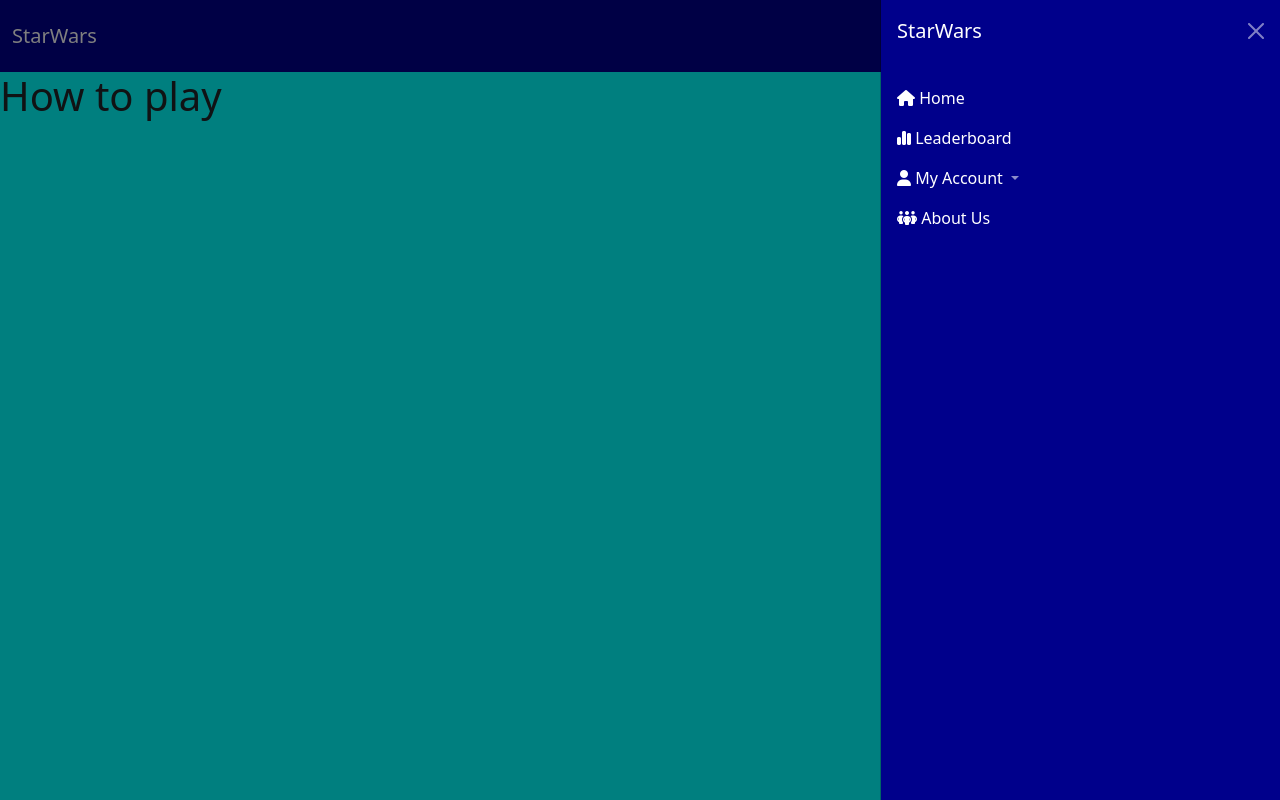
After one commit to tomik-z-cech/hackathon-may-2024-team-9, a Django app: template profilemanager/templates/profilemanager/howto.html in a window 1280 px wide, after a click that opens the changed part. The commit adds this page. Run offline with Django 3.2, Linux system fonts and the light colour scheme; the template is opened without the code that fills it, so the values that code supplies are empty; some libraries are stand-ins or nearby versions.

Commit message:
Add about,howto+play templates+links

```diff
--- a/landing/templates/landing/index.html
+++ b/landing/templates/landing/index.html
@@ -42,11 +42,11 @@
 <div id="menu-container">
         <ul id="menu">
                 {% if user.is_authenticated %}
-                <li class="menu-item fw-bold fs-4" data-link="#">
+                <li class="menu-item fw-bold fs-4" data-link="{% url 'play' %}">
                         <i class="fa-solid fa-jedi fa-flip"></i>
                         <span>Play</span>
                 </li>
-                <li class="menu-item fw-bold fs-4" data-link="#">
+                <li class="menu-item fw-bold fs-4" data-link="{% url 'how_to_play' %}">
                         <i class="fa-solid fa-circle-info"></i>
                         <span>How to play</span>
                 </li>
@@ -68,7 +68,7 @@
                         <i class="fa-solid fa-user-plus"></i>
                         <span>Register</span>
                 </li>
-                <li class="menu-item fw-bold fs-4" data-link="#">
+                <li class="menu-item fw-bold fs-4" data-link="{% url 'how_to_play' %}">
                         <i class="fa-solid fa-circle-info"></i>
                         <span>How to play</span>
                 </li>
--- /dev/null
+++ b/profilemanager/templates/profilemanager/howto.html
@@ -0,0 +1,13 @@
+{% extends "base.html" %}
+{% load static %}
+
+{% block nav_name %}How to play{% endblock %}
+
+{% block content %}
+    <br>
+    <br>
+    <br>
+    <h1>
+        How to play
+    </h1>
+{% endblock %}
--- a/profilemanager/templates/profilemanager/profile.html
+++ b/profilemanager/templates/profilemanager/profile.html
@@ -4,6 +4,9 @@
 {% block nav_name %}My Profile{% endblock %}
 
 {% block content %}
+    <br>
+    <br>
+    <br>
     <h1>
         My Profile
     </h1>
--- a/profilemanager/urls.py
+++ b/profilemanager/urls.py
@@ -5,4 +5,7 @@ from profilemanager import views
 urlpatterns = [
     path("profilemanager", login_required(views.ProfileManagerView.as_view()), name="profile_manager"),
     path("topplayers", views.TopPlayersView.as_view(), name="top_players"),
+    path("about-us", views.AboutUsView.as_view(), name="about_us"),
+    path("how-to-play", views.HowToPlayView.as_view(), name="how_to_play"),
+    path("play", login_required(views.PlayView.as_view()), name="play"),
 ]
--- a/templates/header.html
+++ b/templates/header.html
@@ -1,7 +1,7 @@
 <header class="text-center">
   <nav class="navbar navbar-dark fixed-top" id="navbar">
     <div class="container-fluid">
-      <a class="navbar-brand" href="#">StarWars</a>
+      <a class="navbar-brand" href="{% url 'home' %}">StarWars</a>
       <button class="navbar-toggler m-2" type="button" data-bs-toggle="offcanvas" data-bs-target="#offcanvasDarkNavbar"
         aria-controls="offcanvasDarkNavbar" aria-label="Toggle navigation">
         <span class="navbar-toggler-icon"></span>
@@ -22,7 +22,7 @@
               </a>
             </li>
             <li class="nav-item">
-              <a class="nav-link" aria-current="page" href="{% url 'home' %}">
+              <a class="nav-link" aria-current="page" href="{% url 'top_players' %}">
                 <i class="fa-solid fa-chart-simple mx-2 mx-lg-0 nav-text"></i>
                 <span class="nav-text">Leaderboard</span>
               </a>
@@ -35,7 +35,7 @@
               </a>
               <ul class="dropdown-menu dropdown-menu-dark">
                 {% if request.user.is_authenticated %}
-                <li><a class="dropdown-item nav-text" href="#">
+                <li><a class="dropdown-item nav-text" href="{% url 'profile_manager' %}">
                     <i class="fa-regular fa-id-card me-1 nav-text"></i> My Profile
                   </a>
                 </li>
@@ -59,7 +59,7 @@
               </ul>
             </li>
             <li class="nav-item">
-              <a class="nav-link" aria-current="page" href="{% url 'home' %}">
+              <a class="nav-link" aria-current="page" href="{% url 'about_us' %}">
                 <i class="fa-solid fa-people-group mx-2 mx-lg-0 nav-text"></i>
                 <span class="nav-text">About Us</span>
               </a>
```
Also changed, not shown: profilemanager/templates/profilemanager/aboutus.html (added, +13 -0 lines), profilemanager/templates/profilemanager/play.html (added, +13 -0 lines), profilemanager/templates/profilemanager/topplayers.html (+10 -0 lines), profilemanager/views.py (+58 -0 lines).
